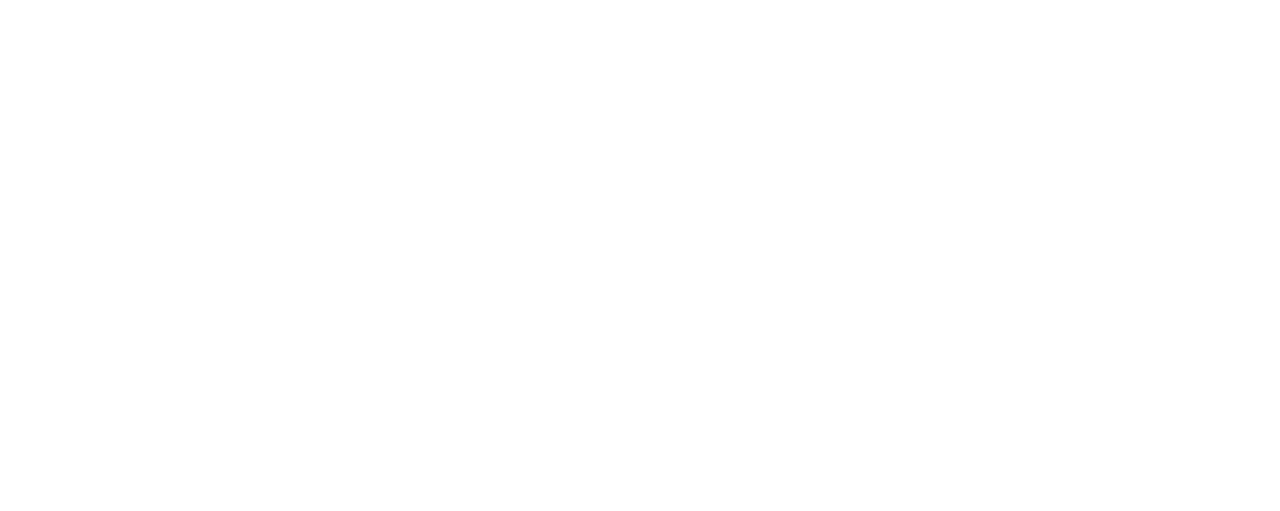
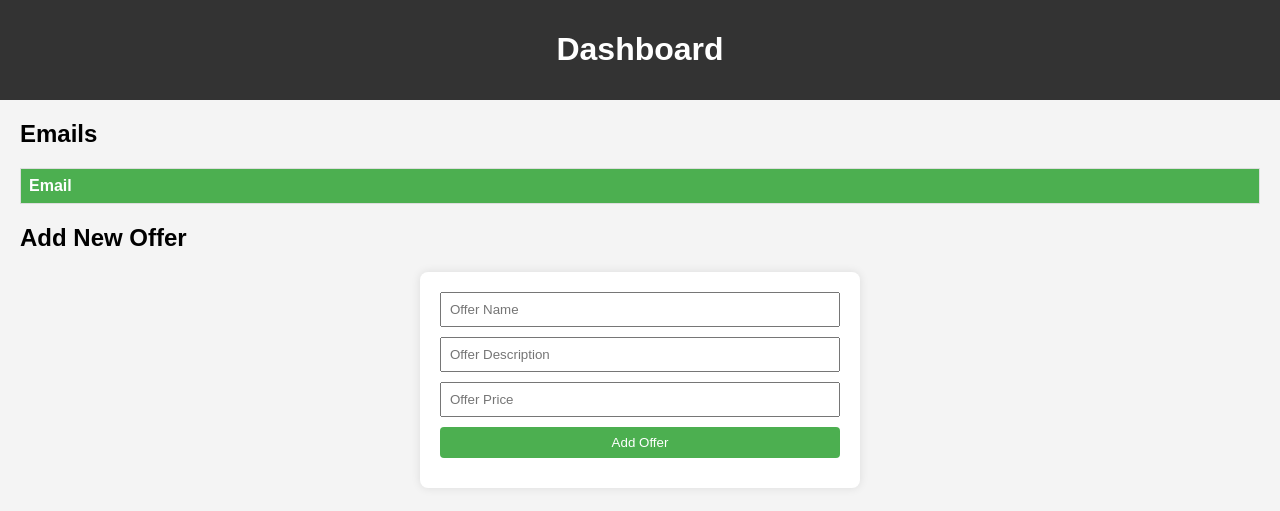
Before and after one commit to rozhiar-tech/gym_website, a website: page dashboard.html in a window 1280 px wide. Drawn offline with Linux system fonts and the light colour scheme; no server answers.

Commit message:
update dashboard

```diff
--- a/dashboard.html
+++ b/dashboard.html
@@ -0,0 +1,121 @@
+<!DOCTYPE html>
+<html lang="en">
+  <head>
+    <meta charset="UTF-8" />
+    <meta name="viewport" content="width=device-width, initial-scale=1.0" />
+    <title>Dashboard</title>
+    <style>
+      body {
+        font-family: "Arial", sans-serif;
+        background-color: #f4f4f4;
+        margin: 0;
+        padding: 0;
+      }
+
+      header {
+        background-color: #333;
+        color: #fff;
+        text-align: center;
+        padding: 10px;
+      }
+
+      main {
+        margin: 20px;
+      }
+
+      section {
+        margin-bottom: 20px;
+      }
+
+      table {
+        width: 100%;
+        border-collapse: collapse;
+        margin-bottom: 20px;
+      }
+
+      th,
+      td {
+        border: 1px solid #ddd;
+        padding: 8px;
+        text-align: left;
+      }
+
+      th {
+        background-color: #4caf50;
+        color: white;
+      }
+
+      form {
+        max-width: 400px;
+        margin: auto;
+        background: #fff;
+        padding: 20px;
+        border-radius: 8px;
+        box-shadow: 0 0 10px rgba(0, 0, 0, 0.1);
+      }
+
+      input,
+      button {
+        display: block;
+        width: 100%;
+        margin-bottom: 10px;
+        padding: 8px;
+        box-sizing: border-box;
+      }
+
+      button {
+        background-color: #4caf50;
+        color: white;
+        border: none;
+        border-radius: 4px;
+        cursor: pointer;
+      }
+
+      button:hover {
+        background-color: #45a049;
+      }
+    </style>
+  </head>
+  <body>
+    <header>
+      <h1>Dashboard</h1>
+    </header>
+
+    <main>
+      <section>
+        <h2>Emails</h2>
+        <table>
+          <thead>
+            <tr>
+              <th>Email</th>
+            </tr>
+          </thead>
+          <tbody id="emailsList">
+            <!-- Emails will be dynamically added here -->
+          </tbody>
+        </table>
+      </section>
+
+      <section>
+        <h2>Add New Offer</h2>
+        <form id="addOfferForm">
+          <input type="text" id="offerName" placeholder="Offer Name" required />
+          <input
+            type="text"
+            id="offerDescription"
+            placeholder="Offer Description"
+            required
+          />
+          <input
+            type="number"
+            id="offerPrice"
+            placeholder="Offer Price"
+            required
+          />
+          <button type="submit">Add Offer</button>
+        </form>
+      </section>
+    </main>
+  </body>
+  <script type="module" src="dashboard.js"></script>
+</html>
--- /dev/null
+++ b/dashboard.js
@@ -0,0 +1,83 @@
+import { initializeApp } from "https://www.gstatic.com/firebasejs/10.7.0/firebase-app.js";
+
+import {
+  getFirestore,
+  collection,
+  query,
+  where,
+  getDocs,
+  addDoc,
+} from "https://www.gstatic.com/firebasejs/10.7.0/firebase-firestore.js";
+// Initialize Firebase (use your own config)
+const firebaseConfig = {
+  apiKey: "AIzaSyDq5HRXaxIfsoWxiNbkAN0Zb409m2NHU-k",
+  authDomain: "gymw-c97a4.firebaseapp.com",
+  projectId: "gymw-c97a4",
+  storageBucket: "gymw-c97a4.appspot.com",
+  messagingSenderId: "905248809906",
+  appId: "1:905248809906:web:95278663ecb387344dbaab",
+  measurementId: "G-VQNVRT930G",
+};
+
+const app = initializeApp(firebaseConfig);
+
+const firestore = getFirestore(app);
+
+// Display emails on the dashboard
+const emailsList = document.getElementById("emailsList");
+
+function displayEmails(emails) {
+  emailsList.innerHTML = "";
+  emails.forEach((email) => {
+    const row = document.createElement("tr");
+    const emailCell = document.createElement("td");
+    emailCell.textContent = email;
+    row.appendChild(emailCell);
+    emailsList.appendChild(row);
+  });
+}
+
+// Fetch and display emails
+const emailsRef = collection(firestore, "Emails");
+
+try {
+  const querySnapshot = await getDocs(emailsRef);
+  const emails = [];
+
+  querySnapshot.forEach((doc) => {
+    const email = doc.data().email;
+    console.log("Email found:", email);
+    emails.push(email);
+  });
+
+  // Additional actions with the found emails data
+  displayEmails(emails);
+} catch (error) {
+  console.error("Error fetching emails:", error);
+}
+
+// Add new offer
+const addOfferForm = document.getElementById("addOfferForm");
+
+addOfferForm.addEventListener("submit", (e) => {
+  e.preventDefault();
+
+  const offerName = document.getElementById("offerName").value;
+  const offerDescription = document.getElementById("offerDescription").value;
+  const offerPrice = document.getElementById("offerPrice").value;
+
+  const offersRef = collection(firestore, "Offers");
+
+  try {
+    addDoc(offersRef, {
+      Name: offerName,
+      Description: offerDescription,
+      Price: parseFloat(offerPrice),
+    });
+
+    console.log("Offer added successfully");
+    // Add any additional actions after adding an offer
+  } catch (error) {
+    console.error("Error adding offer:", error);
+  }
+});
--- a/style.css
+++ b/style.css
@@ -9,8 +9,7 @@
 .container {
   display: flex;
   flex-direction: column;
-  margin:auto;
-
+  margin: auto;
 }
 
 .header {
@@ -129,7 +128,6 @@ ul li {
   border: 1px solid #ccc;
 }
 
-
 .searchButton {
   padding: 10px 10px;
   background-color: #5447fd;
@@ -191,7 +189,6 @@ ul li {
     margin: 0 10px; /* Adjust margin for larger screens */
   }
 }
-
 
 .img {
   width: 100%;
@@ -297,6 +294,7 @@ ul li {
 }
 .email-form input[type="email"] {
   background-color: #fff;
+  color: black;
   border: 1px solid #5447fd;
   border-radius: 8px; /* Same border-radius as the button */
   padding: 10px 15px;
```
Also changed, not shown: index.js (+33 -30 lines).
